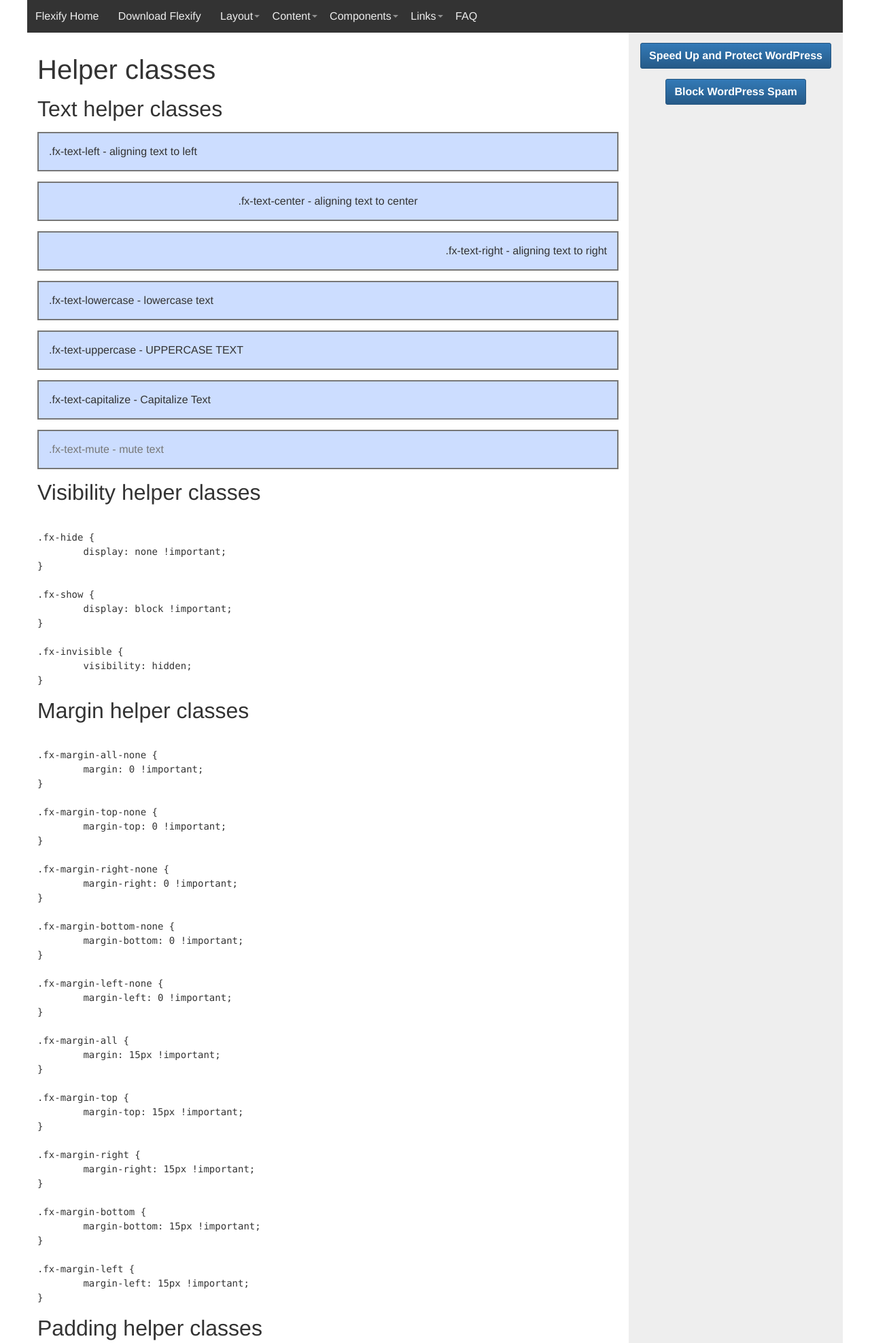
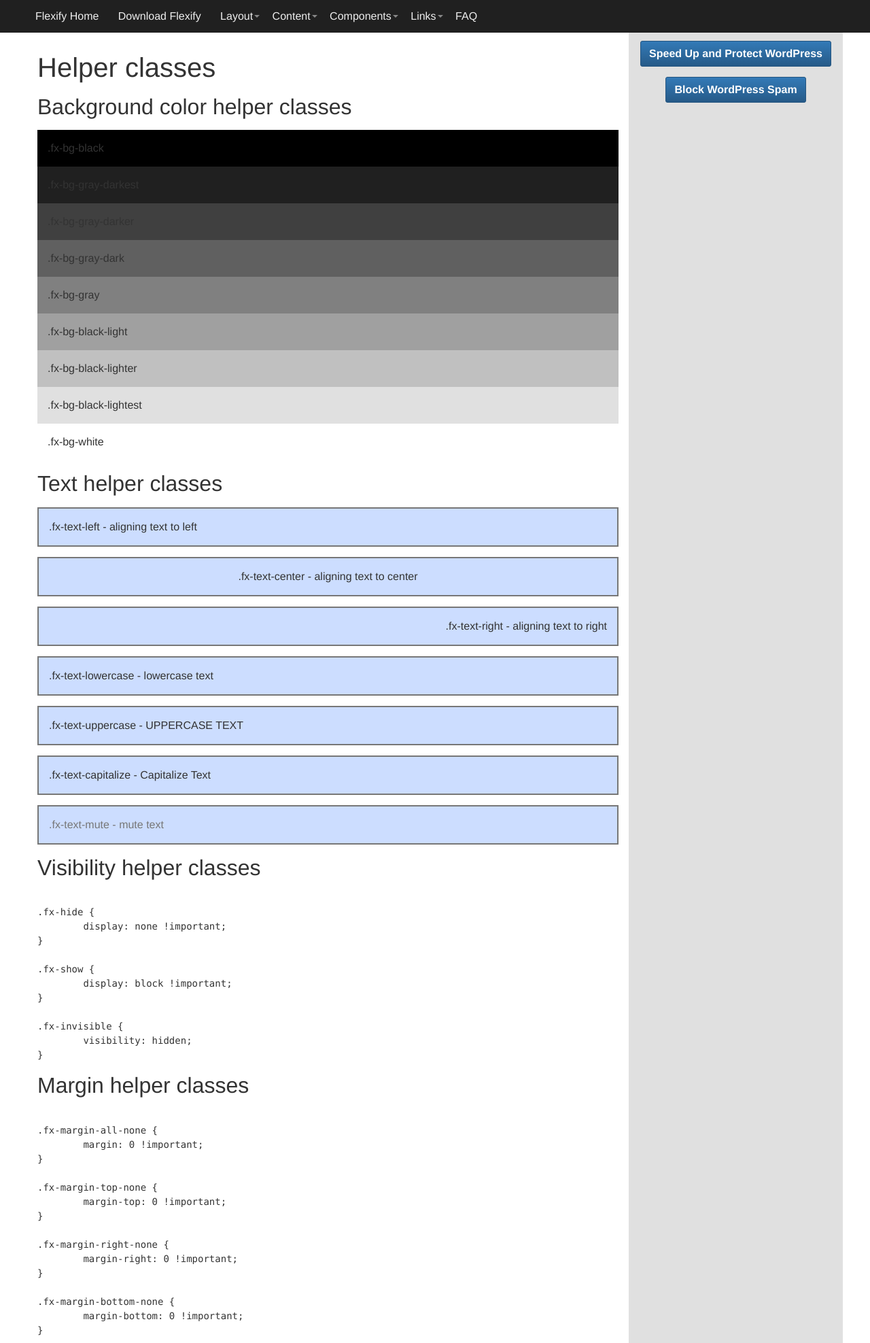
Before and after one commit to webvitalii/flexify, a PHP site: page /helpers.php in a window 1280 px wide. Shown: the top 1975 px of the page at 68% size. Run offline with PHP 8.4, Linux system fonts and the light colour scheme.

Commit message:
Added .fx-bg-color helper classes

```diff
--- a/css/flexify.css
+++ b/css/flexify.css
@@ -1433,6 +1433,62 @@ template {
 	clear: both;
 }
 
+/* ---------- helpers - bg color ---------- */
+
+.fx-bg-black {
+	background-color: rgb(0,0,0);
+}
+
+.fx-bg-gray-darkest {
+	background-color: rgb(32,32,32);
+}
+
+.fx-bg-gray-darker {
+	background-color: rgb(64,64,64);
+}
+
+.fx-bg-gray-dark {
+	background-color: rgb(96,96,96);
+}
+
+.fx-bg-gray {
+	background-color: rgb(128,128,128);
+}
+
+.fx-bg-gray-light {
+	background-color: rgb(160,160,160);
+}
+
+.fx-bg-gray-lighter {
+	background-color: rgb(192,192,192);
+}
+
+.fx-bg-gray-lightest {
+	background-color: rgb(224,224,224);
+}
+
+.fx-bg-white {
+	background-color: rgb(255,255,255);
+}
+
+/* ---------- helpers - position ---------- */
+
+.fx-fixed-top {
+	position: fixed;
+	top: 0;
+	right: 0;
+	left: 0;
+	z-index: 500;
+}
+
+.fx-fixed-bottom {
+	position: fixed;
+	bottom: 0;
+	right: 0;
+	left: 0;
+	z-index: 500;
+}
+
 /* ---------- helpers - text ---------- */
 
 .fx-text-left {
--- a/helpers.php
+++ b/helpers.php
@@ -1,6 +1,27 @@
 <?php include('inc/_header.php'); ?>
 
 	<h1>Helper classes</h1>
+
+	<h2>Background color helper classes</h2>
+
+	<div class="fx-bg-black fx-padding-all">.fx-bg-black</div>
+
+	<div class="fx-bg-gray-darkest fx-padding-all">.fx-bg-gray-darkest</div>
+
+	<div class="fx-bg-gray-darker fx-padding-all">.fx-bg-gray-darker</div>
+
+	<div class="fx-bg-gray-dark fx-padding-all">.fx-bg-gray-dark</div>
+
+	<div class="fx-bg-gray fx-padding-all">.fx-bg-gray</div>
+
+	<div class="fx-bg-gray-light fx-padding-all">.fx-bg-black-light</div>
+
+	<div class="fx-bg-gray-lighter fx-padding-all">.fx-bg-black-lighter</div>
+
+	<div class="fx-bg-gray-lightest fx-padding-all">.fx-bg-black-lightest</div>
+
+	<div class="fx-bg-white fx-padding-all">.fx-bg-white</div>
+
 
 	<h2>Text helper classes</h2>
 
--- a/inc/_menu.php
+++ b/inc/_menu.php
@@ -1,7 +1,12 @@
+
+<div class="fx-fixed-top fx-bg-gray-darkest">
+
+<div class="fx-container fx-container-lg">
+
 <div class="fx-grid">
 	<div class="fx-box-1">
 
-		<nav class="fx-menu fx-menu-dark">
+		<nav class="fx-menu fx-menu-dark-transparent">
 			<ul>
 				<li><a href="index.php">Flexify Home</a></li>
 
@@ -44,3 +49,9 @@
 	</div><!-- .fx-box-1 -->
 
 </div><!-- .fx-grid -->
+
+</div><!-- .fx-container fx-container-lg -->
+
+</div><!-- .fx-fixed-top -->
+
+<div style="height: 45px;"></div>
--- a/inc/_sidebar.php
+++ b/inc/_sidebar.php
@@ -1,5 +1,5 @@
 
-<div class="fx-box-1 fx-padding-all" style="background-color: #eee;">
+<div class="fx-box-1 fx-padding-all fx-bg-gray-lightest">
 
 	<div class="fx-text-center fx-margin-bottom">
 		<a href="//codecanyon.net/item/silver-bullet-pro/15171769?ref=webvitalii" target="_blank" title="Silver Bullet Pro - Speed up and Protect WordPress in a Smart Way" class="fx-btn fx-btn-primary">Speed Up and Protect WordPress</a>
@@ -20,4 +20,4 @@
 	(adsbygoogle = window.adsbygoogle || []).push({});
 	</script>
 
-</div><!-- .fx-box-1 .fx-padding-all -->
+</div><!-- .fx-box-1 -->
```
